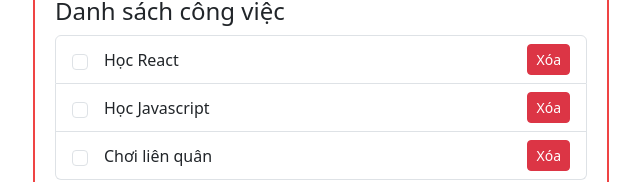
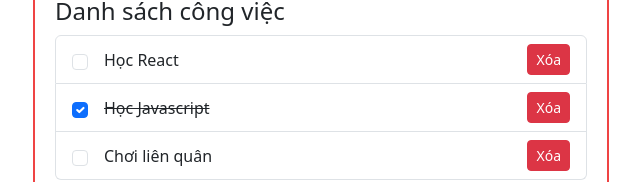
Before and after one commit to datlt2306/FPL-WEB501, a React (Vite) app: page / in a window 1280 px wide. Shown: the part 125-307 px from the top of the page, without its empty margins (319-959 px from the left). Built offline with nearby package versions, Linux system fonts and the light colour scheme.

Commit message:
WD19305 - Update TodoList component to reflect completed state for todos; enhance checkbox functionality and improve styling

```diff
--- a/src/components/TodoList.jsx
+++ b/src/components/TodoList.jsx
@@ -4,7 +4,7 @@ const TodoList = () => {
     const [inputValue, setInputValue] = useState("");
     const [todos, setTodos] = useState([
         { id: 1, title: "Học React", completed: false }, // todo
-        { id: 2, title: "Học Javascript", completed: false }, //todo
+        { id: 2, title: "Học Javascript", completed: true }, //todo
         { id: 3, title: "Chơi liên quân", completed: false }, // todo
     ]);
 
@@ -40,8 +40,18 @@ const TodoList = () => {
             <ul className="list-group tw-mt-2">
                 {todos.map((todo) => (
                     <li key={todo.id} className="list-group-item d-flex align-items-center">
-                        <input className="form-check-input me-3" type="checkbox" value="" />
-                        <label className="form-check-label">{todo.title}</label>
+                        <input
+                            className="form-check-input me-3"
+                            type="checkbox"
+                            checked={todo.completed}
+                        />
+                        <label
+                            className={`form-check-label ${
+                                todo.completed ? "tw-line-through" : ""
+                            }`}
+                        >
+                            {todo.title}
+                        </label>
                         <button
                             className="btn btn-sm btn-danger ms-auto"
                             onClick={() => removeTodo(todo.id)}
@@ -55,7 +65,7 @@ const TodoList = () => {
                     <label className="form-check-label">Học React</label>
                     <button className="btn btn-sm btn-danger ms-auto">Xóa</button>
                 </li>
-                <li className="list-group-item d-flex align-items-center">
+                <li className="list-group-it    em d-flex align-items-center">
                     <input type="text" className="form-control input-sm" value="Học Javascript" />
                     <div className="tw-flex tw-items-center tw-space-x-2 tw-ml-2">
                         <button className="btn btn-sm btn-info">Hủy</button>
@@ -77,6 +87,6 @@ export default TodoList;
  * Bước 1: Tạo giao diện
  * Bước 2: Fake 1 danh sách và hiển thị ra ngoài
  * Bước 3: Tạo form và xử lý form để thêm mới todo
- * Bước 4: Xóa form
+ * Bước 4: Xóa phần tử trong danh sách
  * Bước 5: Xử lý sự kiện khi click vào checkbox ( completed)
  */
```
